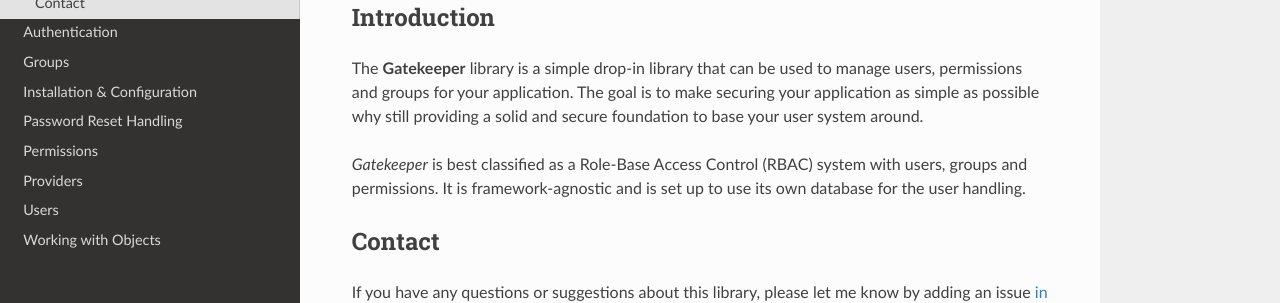
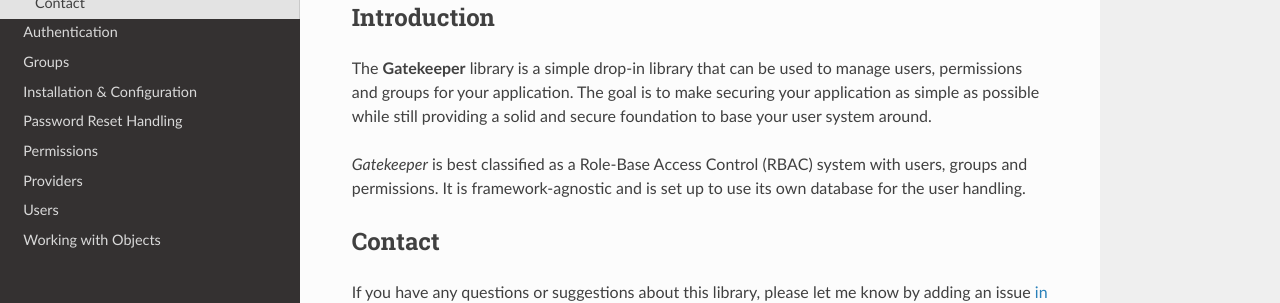
Before and after one commit to psecio/gatekeeper, an MkDocs documentation site: the page built from docs/index.md, in a window 1280 px wide. Shown: the part 196-499 px from the top of the page. Built offline with MkDocs 1.6.1, drawn with Linux system fonts in a browser that asks for light colours; nearby versions of some CDN libraries.

Commit message:
updating docs for spelling error

```diff
--- a/docs/index.md
+++ b/docs/index.md
@@ -3,7 +3,7 @@
 ## Introduction
 
 The **Gatekeeper** library is a simple drop-in library that can be used to manage users, permissions and groups for
-your application. The goal is to make securing your application as simple as possible why still providing a solid and
+your application. The goal is to make securing your application as simple as possible while still providing a solid and
 secure foundation to base your user system around.
 
 *Gatekeeper* is best classified as a Role-Base Access Control (RBAC) system with users, groups and permissions. It is
```
Also changed, not shown: README.md (+1 -1 lines).
